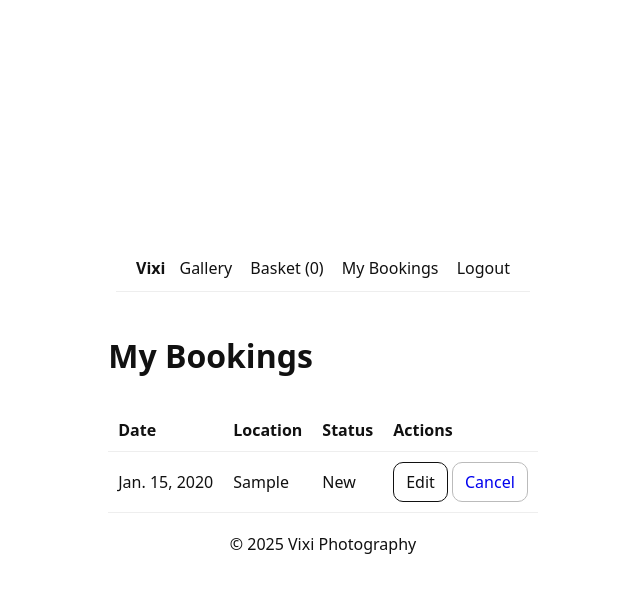
After one commit to ccrd1711/vixi_photography, a Django app: page /orders/bookings/ in a window 1280 px wide. The commit adds this page. Shown: the top 593 px of the page, without its empty margins (317-957 px from the left). Run offline with Django 4.2, Linux system fonts and the light colour scheme; a user stored in the database is signed in; tables that the repository leaves empty hold one stand-in row (values such as "Sample post").

Commit message:
update orders models, forms, urls and views, and add html pages, for booking request form and CRUD addition

```diff
--- a/orders/models.py
+++ b/orders/models.py
@@ -31,3 +31,24 @@ class OrderItem(models.Model):
     @property
     def subtotal_pence(self):
         return self.qty * self.price_each_pence
+
+class BookingRequest(models.Model):
+    STATUS = [
+        ("new", "New"),
+        ("review", "In Review"),
+        ("accepted", "Accepted"),
+        ("rejected", "Rejected"),
+        ("cancelled", "Cancelled"),
+    ]
+    user = models.ForeignKey(settings.AUTH_USER_MODEL, on_delete=models.CASCADE, related_name='booking_requests')
+    event_date = models.DateField()
+    location = models.CharField(max_length=200)
+    details = models.TextField(blank=True)
+    status = models.CharField(max_length=10, choices=STATUS, default='new')
+    created_at = models.DateTimeField(auto_now_add=True)
+
+    class Meta:
+        ordering = ['-created_at']
+
+    def __str__(self):
+        return f"{self.user} - {self.event_date} - {self.location}"
--- a/orders/urls.py
+++ b/orders/urls.py
@@ -9,4 +9,7 @@ urlpatterns = [
     path("add/<int:photo_id>/", views.add_to_cart, name="add_to_cart"),
     path("remove/<int:photo_id>/", views.remove_from_cart, name="remove_from_cart"),
     path("book/", views.book_request, name="book_request"),
+    path("bookings/", views.my_bookings, name="my_bookings"),
+    path("bookings/<int:pk>/edit/", views.edit_booking, name="edit_booking"),
+    path("bookings/<int:pk>/delete/", views.delete_booking, name="delete_booking"),
 ]
--- a/orders/views.py
+++ b/orders/views.py
@@ -1,4 +1,5 @@
 from django.shortcuts import render, redirect, get_object_or_404
+from django.contrib.auth.decorators import login_required
 from django.contrib import messages
 from django.conf import settings
 from django.urls import reverse
@@ -6,13 +7,15 @@ import stripe
 
 from gallery.models import Photo
 from . import cart as sc
+from .forms import BookingRequestForm
+from .models import BookingRequest
 
 stripe.api_key = settings.STRIPE_SECRET_KEY
 
 PRODUCT_NAME = "Mini-shoot booking"
 UNIT_AMOUNT = 5000  # £50.00
 
-# ---- CART ----
+# CART
 def cart_view(request):
     items = []
     total = 0
@@ -43,7 +46,7 @@ def remove_from_cart(request, photo_id):
     messages.info(request, "Removed from basket.")
     return redirect("cart")
 
-# ---- STRIPE (kept from your version) ----
+# STRIPE
 def checkout(request):
     session = stripe.checkout.Session.create(
         mode='payment',
@@ -67,6 +70,44 @@ def checkout_success(request):
 def checkout_cancel(request):
     return render(request, "orders/cancel.html")
 
-# ---- BOOKING PLACEHOLDER ----
+# BOOKING PLACEHOLDER
 def book_request(request):
-    return render(request, "orders/book_request.html")
+    if request.method == "POST":
+        form = BookingRequestForm(request.POST)
+        if form.is_valid():
+            br = form.save(commit=False)
+            br.user = request.user
+            br.save()
+            messages.success(request, "Booking request submitted.")
+            return redirect("my_bookings")
+    else:
+        form = BookingRequestForm()
+    return render(request, "orders/booking_form.html", {"form": form, "mode": "create"})
+
+@login_required
+def my_bookings(request):
+    bookings = BookingRequest.objects.filter(user=request.user)
+    return render(request, "orders/my_bookings.html", {"bookings": bookings})
+
+@login_required
+def edit_booking(request, pk):
+    br = get_object_or_404(BookingRequest, pk=pk, user=request.user, status__in=["new", "review"])
+    if request.method == "POST":
+        form = BookingRequestForm(request.POST, instance=br)
+        if form.is_valid():
+            form.save()
+            messages.success(request, "Booking request updated.")
+            return redirect("my_bookings")
+        else:
+            form = BookingRequestForm(instance=br)
+        return render(request, "orders/booking_form.html", {"form": form, "mode": "edit"})
+
+@login_required
+def delete_booking(request, pk):
+    br = get_object_or_404(BookingRequest, pk=pk, user=request.user, status__in=["new", "review"])
+    if request.method == "POST":
+        br.status = "cancelled"
+        br.save(update_fields=["status"])
+        messages.info(request, "Booking request cancelled.")
+        return redirect("my_bookings")
+    return render(request, "orders/booking_confirm_delete.html", {"booking": br})
--- a/templates/base.html
+++ b/templates/base.html
@@ -13,6 +13,7 @@
       <a href="{% url 'gallery_index' %}">Gallery</a>
       <a href="{% url 'cart' %}">Basket ({{ cart_count|default:0 }})</a>
       {% if user.is_authenticated %}
+        <a href="{% url 'my_bookings' %}">My Bookings</a>
         <a href="{% url 'logout' %}">Logout</a>
       {% else %}
         <a href="{% url 'login' %}">Login</a>
--- /dev/null
+++ b/templates/orders/my_bookings.html
@@ -0,0 +1,30 @@
+{% extends 'base.html' %}
+{% block title %}My Bookings • Vixi Photography{% endblock %}
+{% block content %}
+<h1>My Bookings</h1>
+
+{% if bookings %}
+    <table class="cart-table">
+        <thead><tr><th>Date</th><th>Location</th><th>Status</th><th class="t-right">Actions</th></tr></thead>
+        <tbody>
+            {% for b in bookings %}
+            <tr>
+                <td>{{ b.event_date }}</td>
+                <td>{{ b.location }}</td>
+                <td>{{ b.get_status_display }}</td>
+                <td class="t-right">
+                    {% if b.status in "new review" %}
+                      <a class="btn href="{% url 'edit_booking' b.pk %}">Edit</a>
+                      <a class="btn btn-secondary" href="{% url 'delete_booking' b.pk %}">Cancel</a>
+                    {% else %}
+                     -
+                    {% endif %}
+                </td>
+            </tr>
+            {% endfor %}
+        </tbody>
+    </table>
+{% else %}
+    <p>You have no bookings yet.</p>
+{% endif %}
+{% endblock %}
```
Also changed, not shown: orders/forms.py (added, +18 -0 lines), templates/orders/booking_confirm_delete.html (added, +11 -0 lines), templates/orders/booking_form.html (added, +12 -0 lines), db.sqlite3, orders/migrations/0001_initial.py (added).
